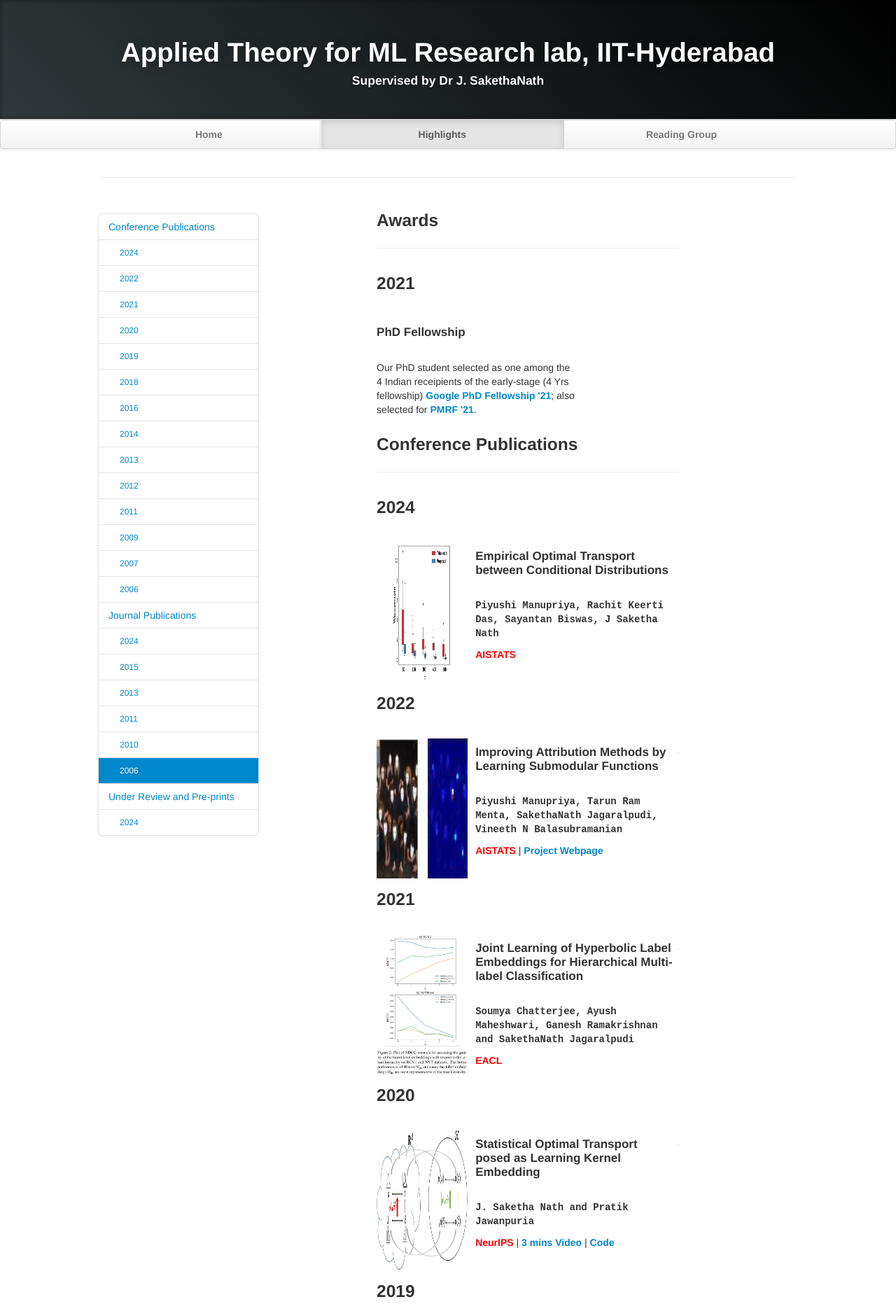
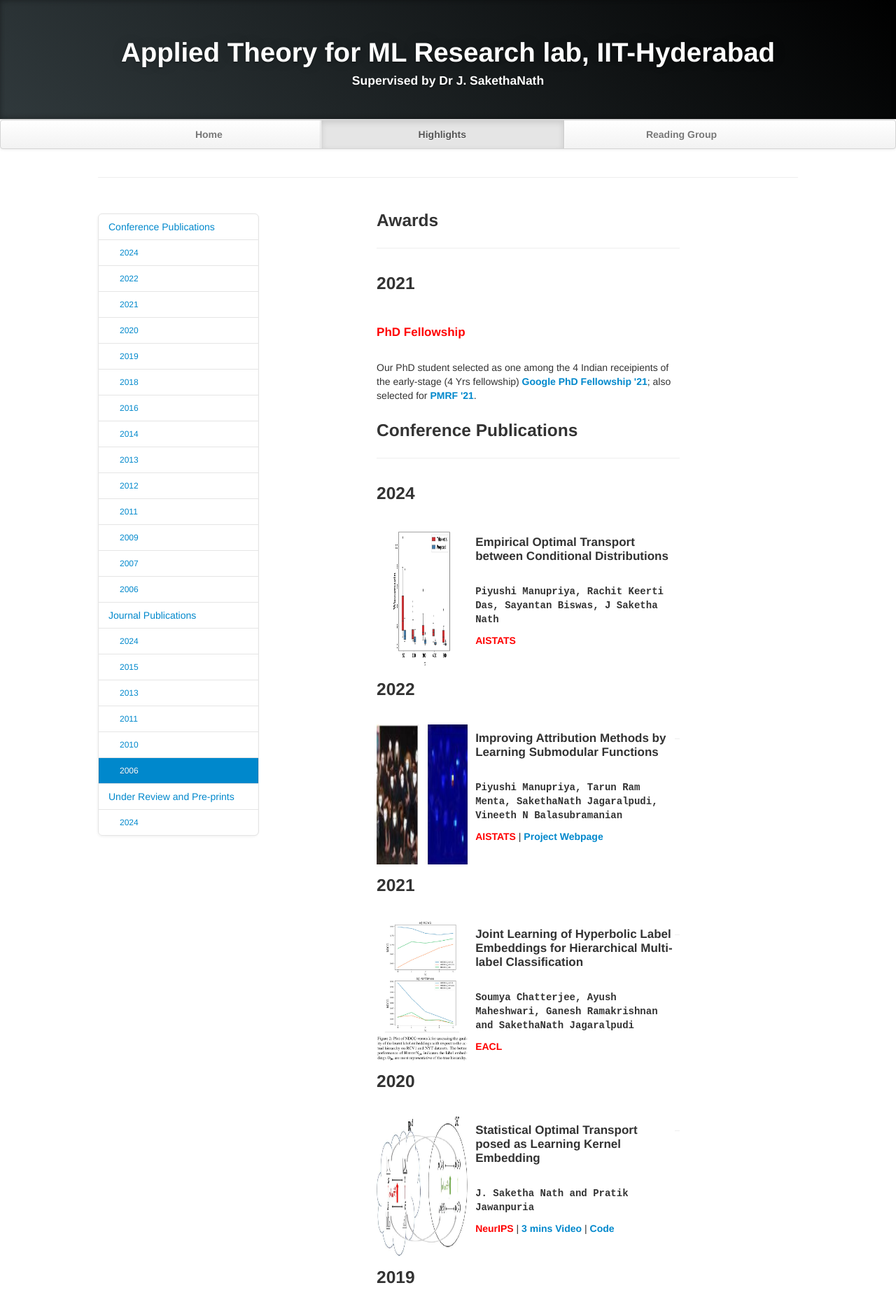
Before and after one commit to atmlr-lab/atmlr-lab.github.io, a Jekyll site: the page built from highlights.md, in a window 1280 px wide. Shown: the top 1873 px of the page at 70% size. Built offline with Jekyll 4.4.1, drawn with Linux system fonts in a browser that asks for light colours.

Commit message:
heading to red; wider spanning

```diff
--- a/highlights.md
+++ b/highlights.md
@@ -43,12 +43,11 @@ layout: default
 	<h3>2021</h3>
    <br/>
    <div class="row-fluid">
-      <div class="span8">
-         <h4 style="font-size: 17px;">PhD Fellowship</h4>
+         <h4 style="font-size: 17px;"><mark style="background-color: white; color:red;">PhD Fellowship</mark></h4>
          <br/>
          Our PhD student selected as one among the 4 Indian receipients of the early-stage (4 Yrs fellowship) <mark style="background-color: white; color:red;"><b><a href="https://research.google/outreach/phd-fellowship/recipients/?category=2021">Google PhD Fellowship '21</a></b></mark>; also selected for
          <mark style="background-color: white; color:red;"><b><a href="https://pmrf.in">PMRF '21</a></b></mark>.
-      </div>
+
    </div>
 
 	</section>
```
